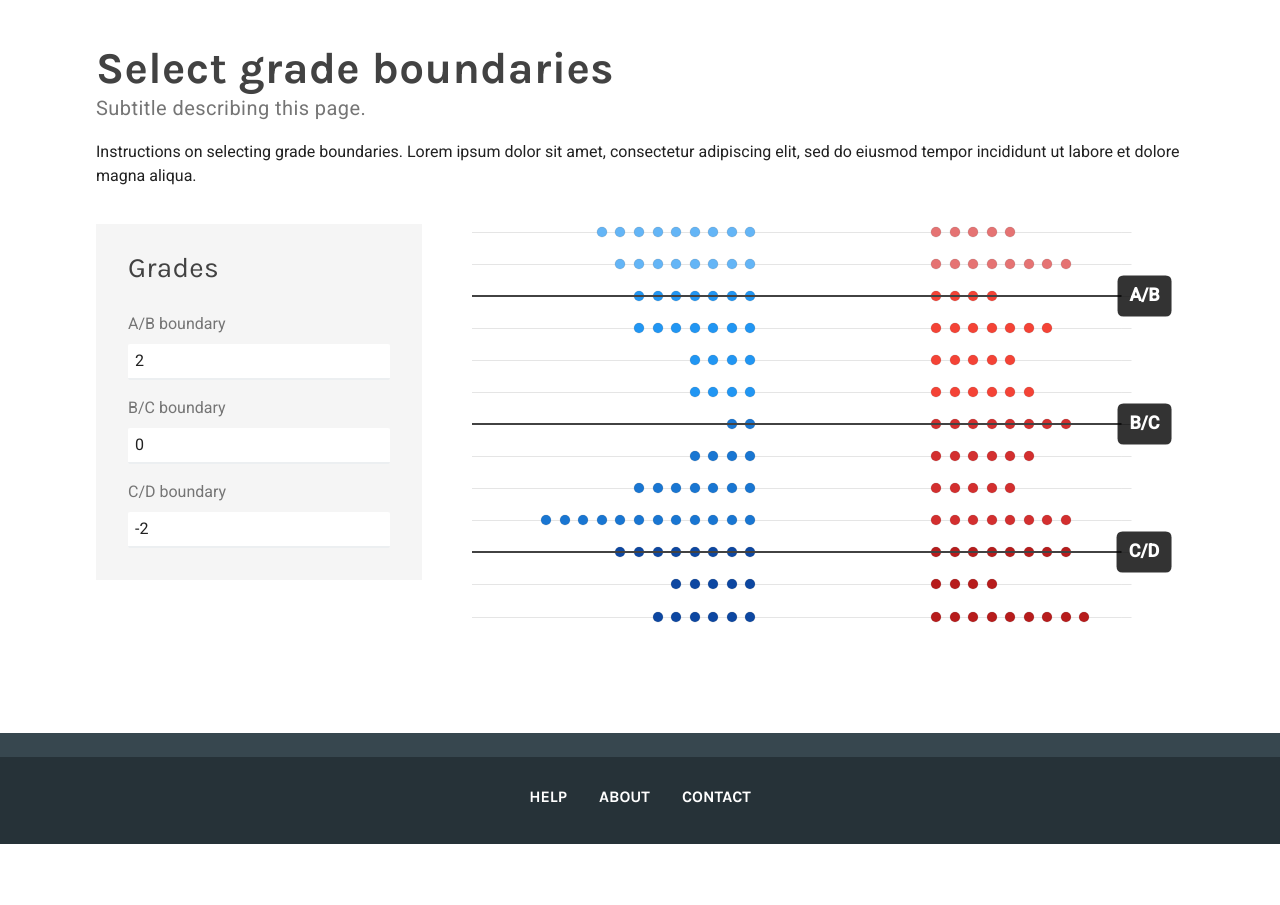
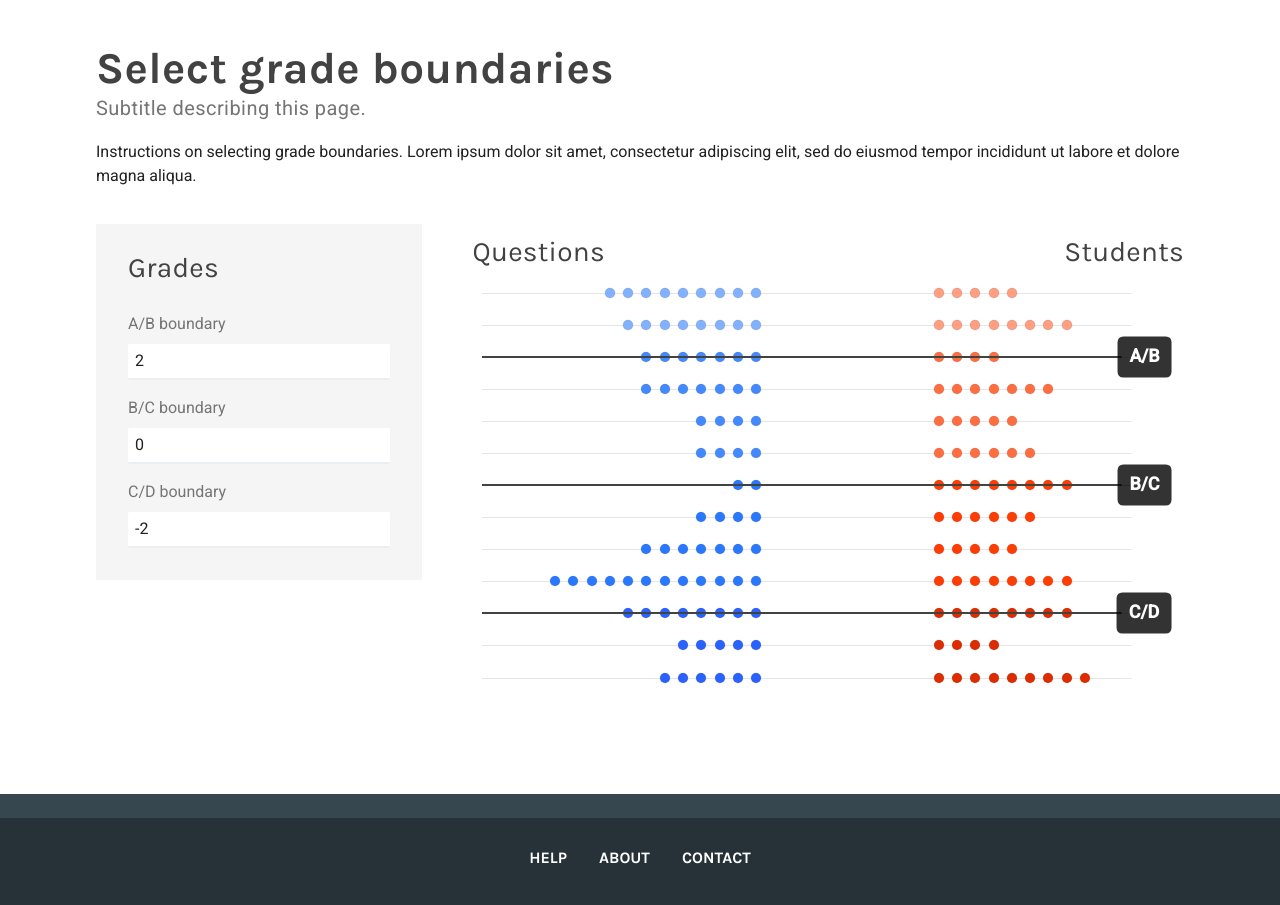
Before and after one commit to genericity/test-analysis, a Flask app: page /grades in a window 1280 px wide. Shown: the part 192-1097 px from the top of the page. Before the commit the page ends 1036 px from the top, so only its background shows below. Run offline with Flask 2, Linux system fonts and the light colour scheme; some libraries are stand-ins or nearby versions.

Commit message:
Superficial changes, minor tweaks.
- Implemented superficial changes to table heading names and page names.
- Made tables take up 100% of the width of the page.

```diff
--- a/static/css/styles.css
+++ b/static/css/styles.css
@@ -573,13 +573,29 @@
 }
 
 #graph-container {
-     min-height: 400px;
-     max-height: 600px;
      width: 70%;
      margin: 0;
      display: inline-block;
      box-sizing: border-box;
      float: right;
+     padding-left: 50px;
+}
+
+#canvas-container {
+    min-height: 400px;
+    max-height: 600px;
+    margin-top: 24px;
+    display: block;
+    box-sizing: border-box;
+    clear: both;
+}
+
+#questions-heading {
+    float: left;
+}
+
+#students-heading {
+    float: right;
 }
 
 #graph-canvas {
@@ -591,6 +607,10 @@
     margin: 1em 0 0.5em 0;
     display: block;
     color: #757575;
+}
+
+#grades {
+    overflow: hidden;
 }
 
 /* Input fields. */
--- a/static/css/tables.css
+++ b/static/css/tables.css
@@ -7,6 +7,7 @@
 table.sorted-table th, table.sorted-table td {
 	text-align: center;
 	color: #424242;
+	width: 2000px; /* Ensure tables take up all of the width. */
 }
 
 table.sorted-table thead {
--- a/static/js/double_dot_plot.js
+++ b/static/js/double_dot_plot.js
@@ -29,7 +29,7 @@
         responsive: true,
         layout: {
           padding: {
-            left: 50,
+            left: 10,
             right: 20
           }
         },
@@ -38,7 +38,8 @@
               type: 'linear',
               position: 'bottom',
               display: false,
-              stepSize: 1
+              stepSize: 1,
+              id: 'x'
             }],
             yAxes: [{
               id: 'y',
--- a/static/js/questions.js
+++ b/static/js/questions.js
@@ -3,7 +3,7 @@
 const questions = [];
 
 for (let i = 0; i < amount; i++) {
-	const data = [i, '', roundToPlaces(getRandomInt(1, 10) / 10, 1), roundToPlaces(getRandomInt(15, 60) / 10 - 3, 1), '-', roundToPlaces(getRandomInt(10, 60) / 10 - 3, 1)];
+	const data = [i, '', roundToPlaces(getRandomInt(1, 10) / 10, 1), roundToPlaces(getRandomInt(15, 60) / 10 - 3, 1), roundToPlaces(getRandomInt(10, 60) / 10 - 3, 1)];
 	const question = new QuestionRow(data, i);
 	questions.push(question);
 }
--- a/templates/grades.html
+++ b/templates/grades.html
@@ -13,7 +13,11 @@
                     <label for="cd-boundary">C/D boundary</label><input type="text" class="input-field" id="cd-boundary" value="-2">
                 </div>
                 <div id="graph-container">
-                    <canvas id="graph-canvas"></canvas>
+                    <h3 id="questions-heading">Questions</h3>
+                    <h3 id="students-heading">Students</h3>
+                    <div id="canvas-container">
+                        <canvas id="graph-canvas"></canvas>
+                    </div>
                 </div>
             </section>
             <a class="button reversed-button" id="back-button" href="{{ url_for('questions_page') }}">
--- a/templates/questions.html
+++ b/templates/questions.html
@@ -11,10 +11,9 @@
                         <tr>
                             <th>Number</th>
                             <th data-sortable="false">Question data</th>
-                            <th>Difficulty</th>
+                            <th>% Correct</th>
                             <th>Discrimination</th>
-                            <th>Usefulness</th>
-                            <th>IRT score</th>
+                            <th>Item weight</th>
                             <th data-sortable="false">Keep / Discard</th>
                         </tr>
                     </thead>
--- a/templates/review.html
+++ b/templates/review.html
@@ -10,7 +10,7 @@
                     <thead>
                         <tr>
                             <th>Student</th>
-                            <th>IRT score</th>
+                            <th>Student score</th>
                             <th>Raw score</th>
                             <th>New score</th>
                             <th>Raw grade</th>
```
Also changed, not shown: static/js/question_row.js (+3 -6 lines), static/js/visualize.js (+28 -5 lines).
